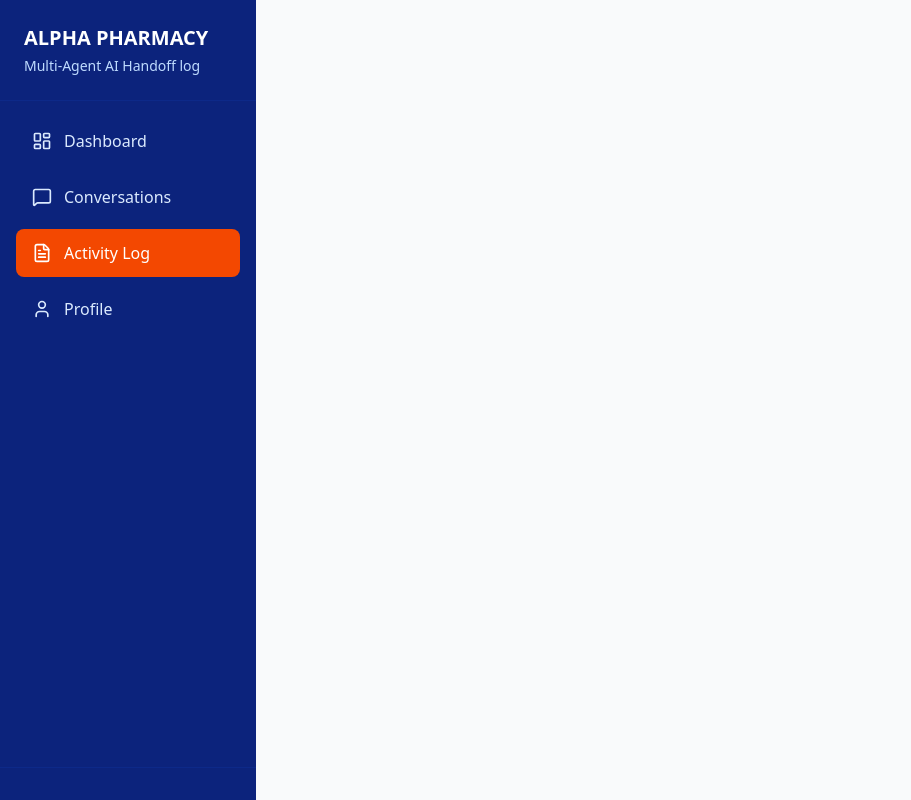
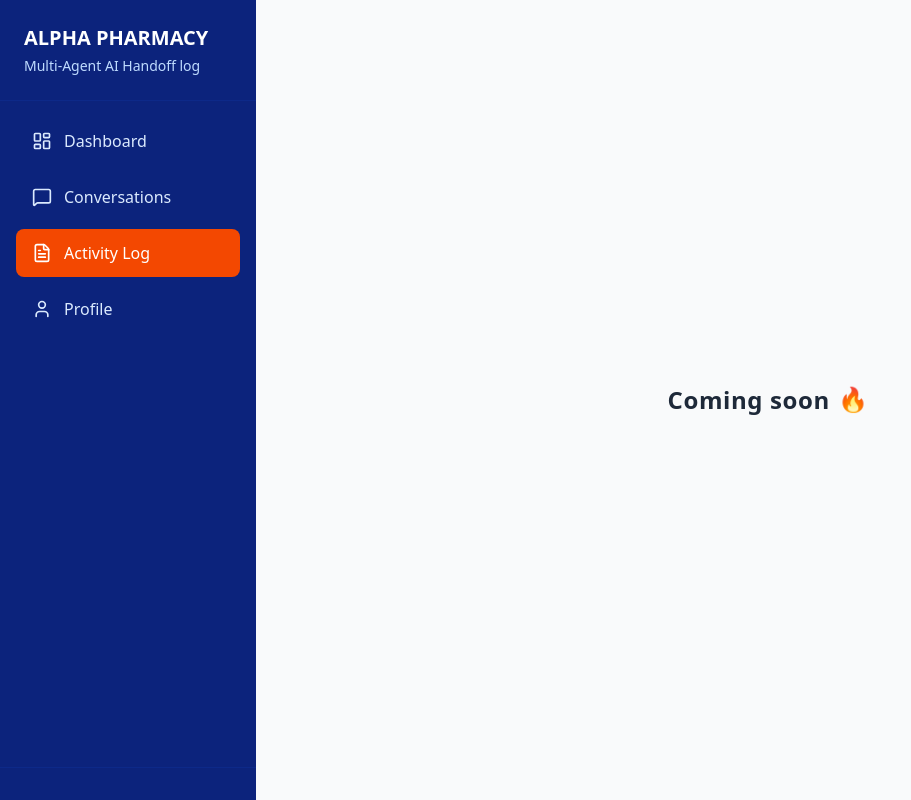
Before and after one commit to Tochi5050/AlphaPharma-CallCenter-WhatsApp-AI, a Next.js app: page /activity in a window 1280 px wide. Shown: the whole page, without its empty margins (0-911 px from the left). Built offline with nearby package versions, Linux system fonts and the light colour scheme.

Commit message:
feat: added coming soon text to unavailable pages

```diff
--- a/app/activity/page.tsx
+++ b/app/activity/page.tsx
@@ -3,7 +3,7 @@ import ActivityList from './ActivityList'
 
 const Activity = () => {
   return (
-    <div className="p-4 sm:p-6 lg:p-8 overflow-y-auto h-full bg-gray-50">
+    <div className="p-4 sm:p-6 lg:p-8 overflow-y-auto h-full bg-gray-50 flex flex-col items-center justify-center">
       {/*
       <div className="mb-8">
         <h1 className="text-2xl sm:text-3xl font-semibold text-gray-900">Activity Log</h1>
@@ -13,6 +13,11 @@ const Activity = () => {
       </div>
       <ActivityList />
       */}
+      <div className="text-center space-y-2 select-none">
+        <p className="text-xl sm:text-2xl font-bold text-gray-800 tracking-wide flex items-center justify-center gap-2">
+          Coming soon <span className="inline-block animate-bounce text-2xl">🔥</span>
+        </p>
+      </div>
     </div>
   )
 }
--- a/app/profile/ProfileForm.tsx
+++ b/app/profile/ProfileForm.tsx
@@ -17,7 +17,7 @@ export default function ProfileForm() {
   };
 
   return (
-    <div className="p-4 sm:p-6 lg:p-8 overflow-y-auto h-full bg-gray-50">
+    <div className="p-4 sm:p-6 lg:p-8 overflow-y-auto h-full bg-gray-50 flex flex-col items-center justify-center">
       {/*
       <div className="mb-8">
         <h1 className="text-2xl sm:text-3xl font-semibold text-gray-900">Profile</h1>
@@ -105,6 +105,11 @@ export default function ProfileForm() {
         </Card>
       </div>
       */}
+      <div className="text-center space-y-2 select-none">
+        <p className="text-xl sm:text-2xl font-bold text-gray-800 tracking-wide flex items-center justify-center gap-2">
+          Coming soon <span className="inline-block animate-bounce text-2xl">🔥</span>
+        </p>
+      </div>
     </div>
   );
 }
```
